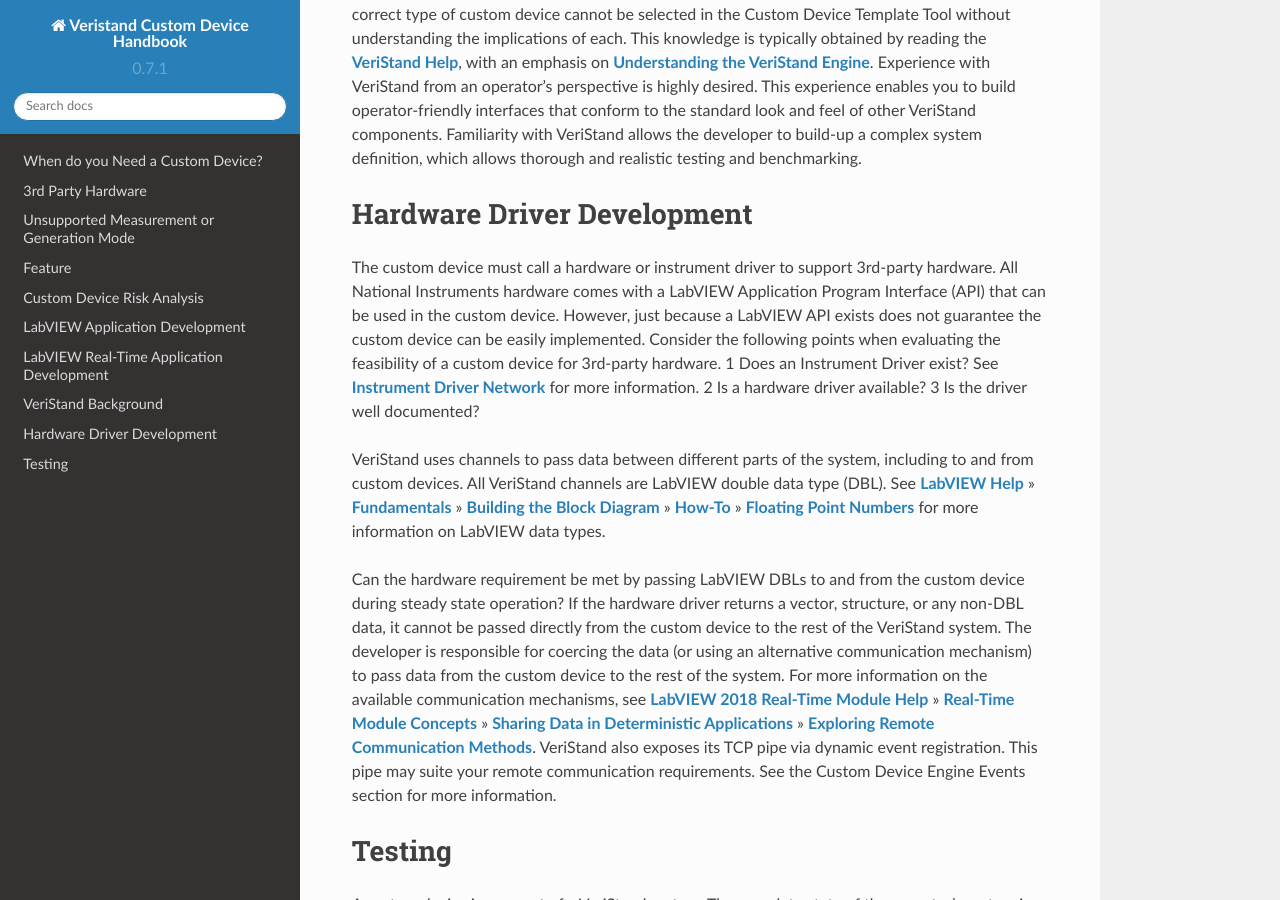
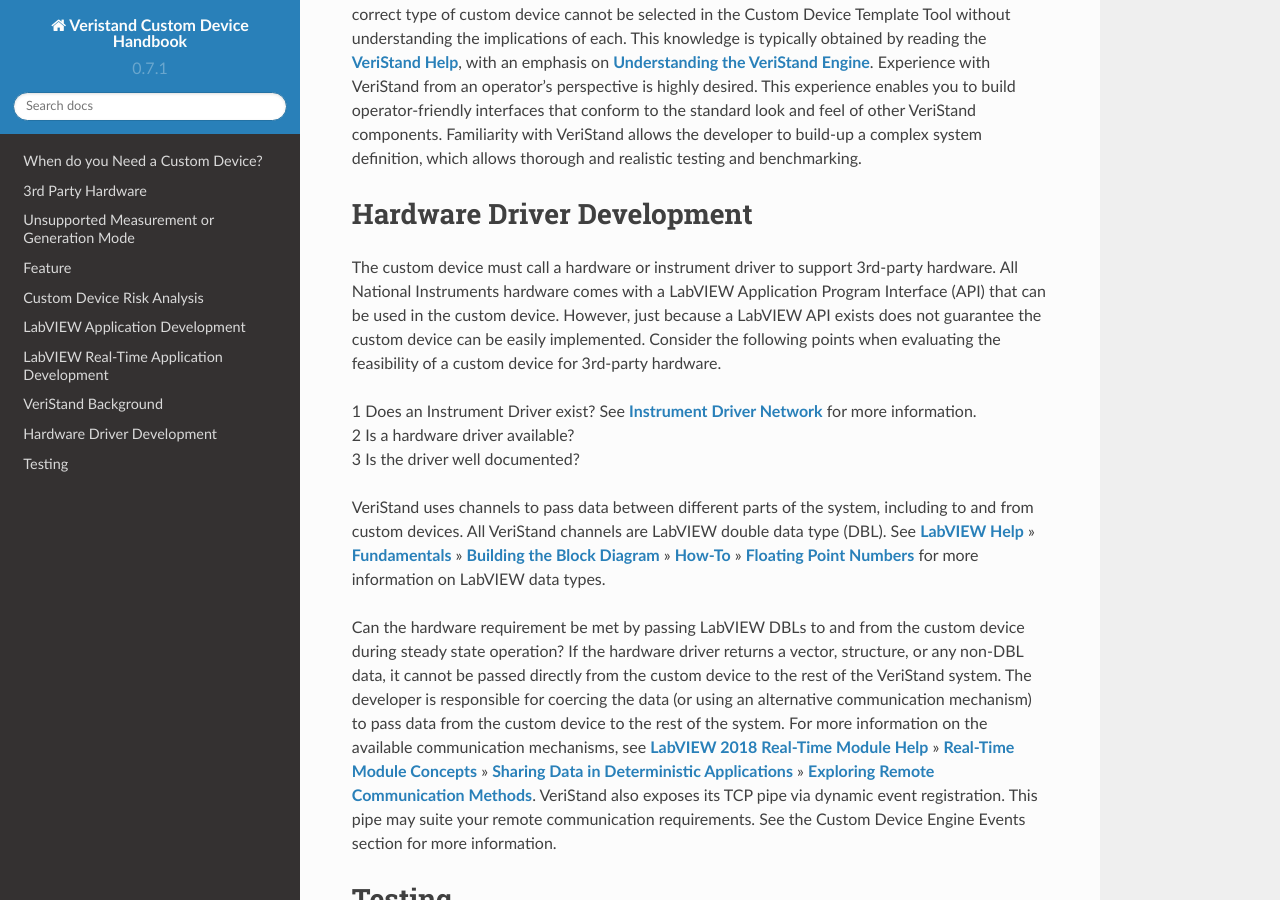
Before and after one commit to ni/niveristand-custom-device-handbook, a Sphinx documentation site: the page built from docs/When_Do_You_Need_A_Custom_Device.md, in a window 1280 px wide and 900 px high, scrolled down 2384 px. Built offline with Sphinx 7.4.7 and the Read the Docs theme 2.0.0, drawn with Linux system fonts in a browser that asks for light colours; some of the changed text lies outside the part shown.

Commit message:
implemented remaining feedback

```diff
--- a/docs/When_Do_You_Need_A_Custom_Device.md
+++ b/docs/When_Do_You_Need_A_Custom_Device.md
@@ -48,9 +48,10 @@
 #### Hardware Driver Development
 
 The custom device must call a hardware or instrument driver to support 3rd-party hardware. All National Instruments hardware comes with a LabVIEW Application Program Interface (API) that can be used in the custom device. However, just because a LabVIEW API exists does not guarantee the custom device can be easily implemented. Consider the following points when evaluating the feasibility of a custom device for 3rd-party hardware.
-1 Does an Instrument Driver exist? See **[Instrument Driver Network](https://www.ni.com/en-us/support/downloads/instrument-drivers.html)** for more information.
-2 Is a hardware driver available?
-3 Is the driver well documented?
+
+1 Does an Instrument Driver exist? See **[Instrument Driver Network](https://www.ni.com/en-us/support/downloads/instrument-drivers.html)** for more information.<br />
+2 Is a hardware driver available?<br />
+3 Is the driver well documented?<br />
 
 VeriStand uses channels to pass data between different parts of the system, including to and from custom devices. All VeriStand channels are LabVIEW double data type (DBL). See **[LabVIEW Help](https://zone.ni.com/reference/en-XX/help/371361R-01/)** » **[Fundamentals](https://zone.ni.com/reference/en-XX/help/371361R-01/TOC5.htm)** » **[Building the Block Diagram](https://zone.ni.com/reference/en-XX/help/371361R-01/TOC12.htm)** » **[How-To](https://zone.ni.com/reference/en-XX/help/371361R-01/TOC14.htm)** » **[Floating Point Numbers](https://zone.ni.com/reference/en-XX/help/371361R-01/lvhowto/floating_point_numbers/)** for more information on LabVIEW data types.
 
```
Also changed, not shown: other parts of docs/When_Do_You_Need_A_Custom_Device.md (+1 -1 lines).
